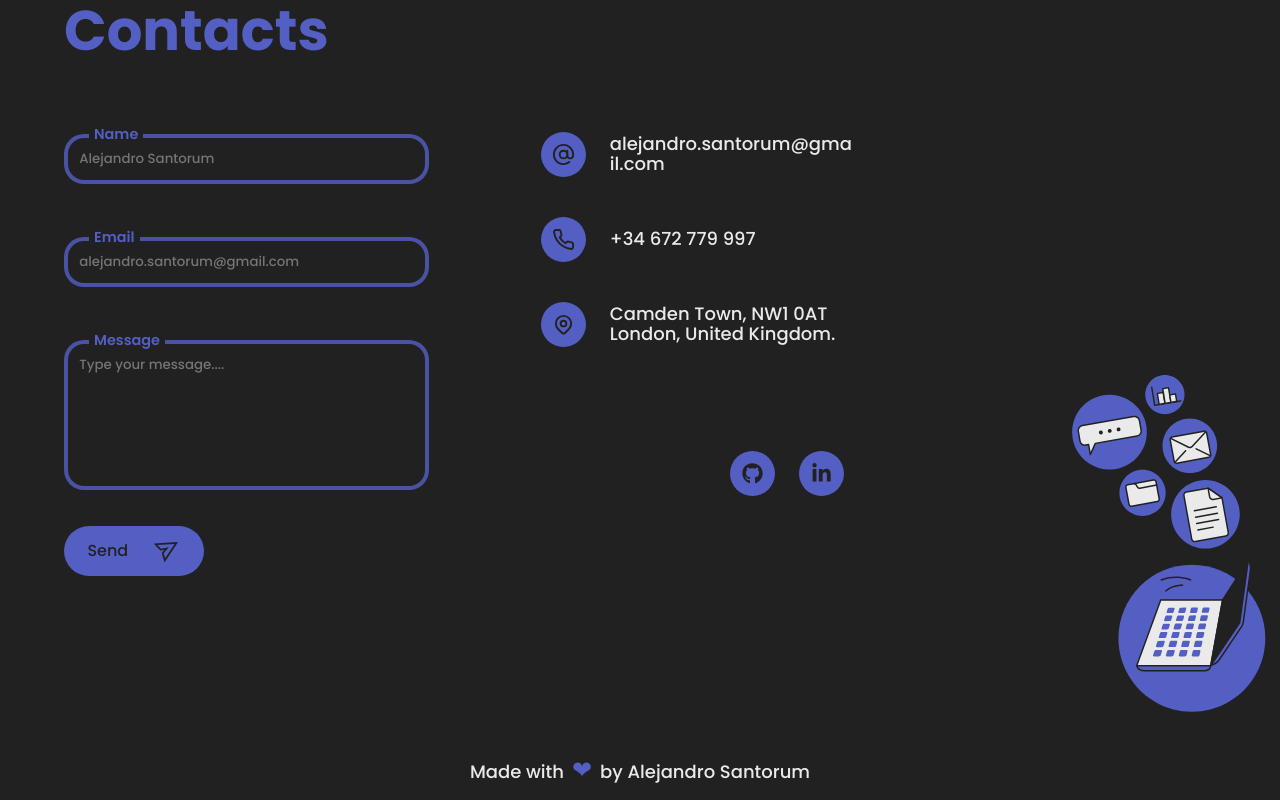
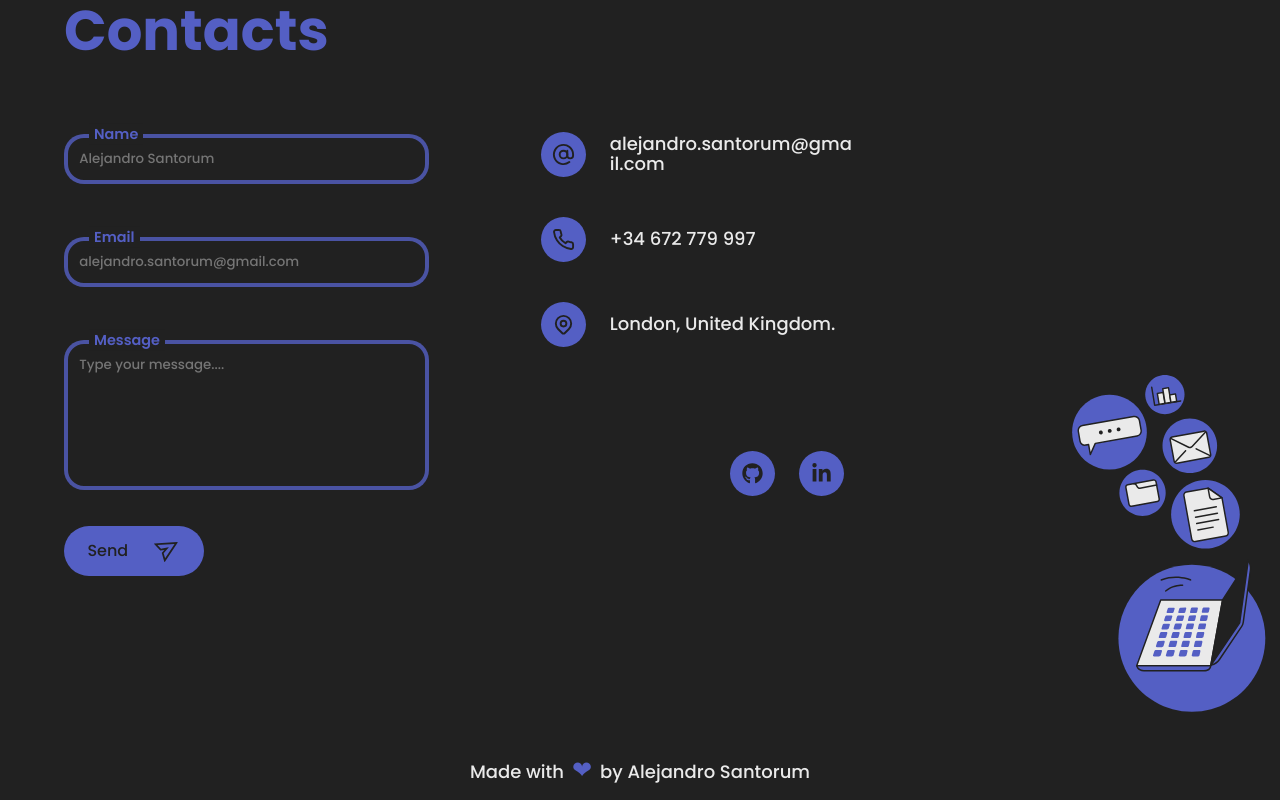
Before and after one commit to AlejandroSantorum/alejandrosantorum.github.io, a React (Create React App) app: page / in a window 1280 px wide. Shown: the part 6309-7109 px from the top of the page. Built offline with nearby package versions, Linux system fonts and the light colour scheme; a web font is replaced by a local one.

Commit message:
Update Contact data to remove precise address

```diff
--- a/src/data/contactsData.js
+++ b/src/data/contactsData.js
@@ -1,7 +1,7 @@
 export const contactsData = {
     email: 'alejandro.santorum@gmail.com',
     phone: '+34 672 779 997',
-    address: 'Camden Town, NW1 0AT London, United Kingdom.',
+    address: 'London, United Kingdom.',
 
     sheetAPI: 'https://formsubmit.co/ajax/f7f310a003949598dede033a26889519'
 }
```
